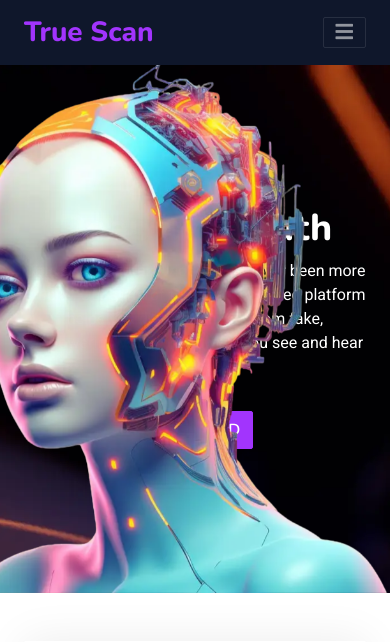
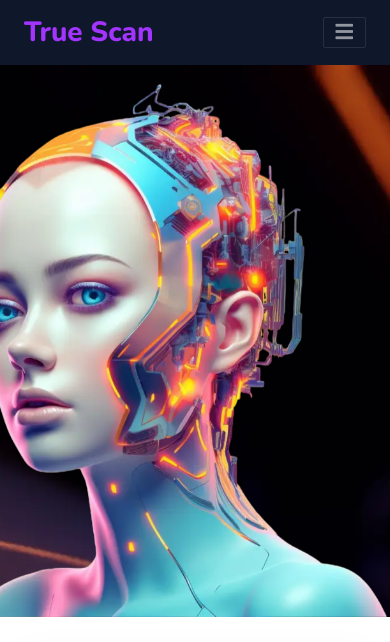
Before and after one commit to madni-hawklogix/DeepFake, a Django app: page / in a window 390 px wide. Shown: the top 642 px of the page. Run offline with Django 5.2, Linux system fonts and the light colour scheme; some libraries are stand-ins or nearby versions.

Commit message:
text remove mobile preview

```diff
--- a/templates/index.html
+++ b/templates/index.html
@@ -84,13 +84,21 @@
             <div class="container-xxl py-5 bg-dark hero-header mb-5" style="padding-top: 3rem !important; padding-bottom: 3rem !important;">
                 <div class="container my-5 py-5">
                     <div class="row align-items-center g-5">
-                        <div class="col-lg-6 text-center text-lg-start">
+                        <div class="col-lg-6 text-center text-lg-start d-none d-lg-block">
                             <h1 class="display-3 text-white animated slideInLeft">Uncover<br>Deepfake Truth</h1>
                             <p class="text-white animated slideInLeft mb-4 pb-2">Detecting deepfake videos has never
                                 been more crucial. Our state-of-the-art AI-powered platform helps you distinguish real
                                 from fake, empowering you to trust what you see and hear online.</p>
                             <a href="/images" class="btn btn-primary py-sm-3 px-sm-5 me-3 animated slideInLeft">Get
                                 Started</a>
+                        </div>
+                        <div class="col-lg-6 text-center text-lg-start d-block d-lg-none">
+                            <h1 class="display-3 text-white animated slideInLeft">&nbsp;</h1>
+                            <h1 class="display-3 text-white animated slideInLeft">&nbsp;</h1>
+                            <p class="text-white animated slideInLeft mb-4 pb-2">&nbsp;</p>
+                            <p class="text-white animated slideInLeft mb-4 pb-2">&nbsp;</p>
+                            <p class="text-white animated slideInLeft mb-4 pb-2">&nbsp;</p>
+                            <a href="/images" class="btn btn-primary py-sm-3 px-sm-5 me-3 animated slideInLeft">&nbsp;</a>
                         </div>
                         <div class="col-lg-6 text-center text-lg-end overflow-hidden">
                             <img src="/static/images/robot.png" alt="Deepfake Detection">
```
